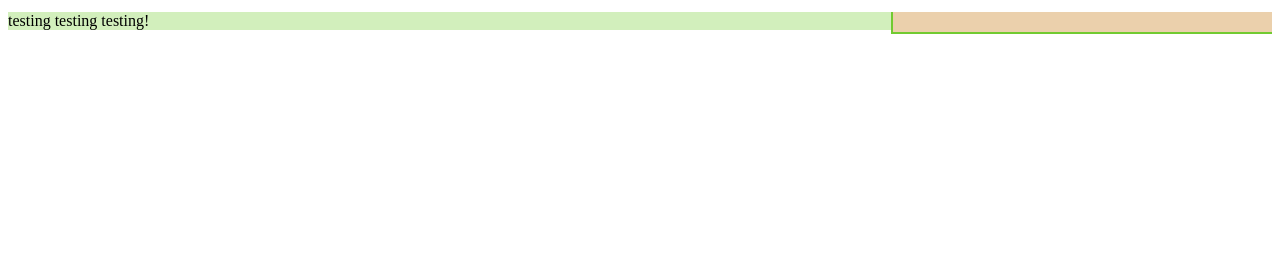
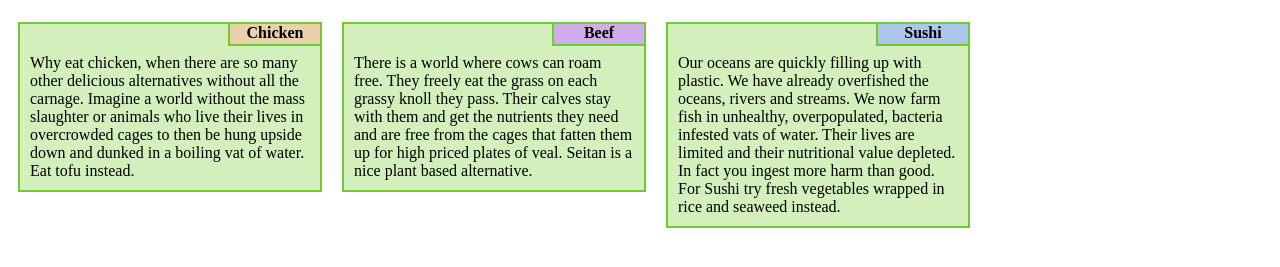
Before and after one commit to JMarinLott/module2--menu, a plain HTML site: page index.html in a window 1280 px wide. Shown: the part 65-332 px from the top of the page. Drawn offline with Linux system fonts and the light colour scheme; files whose address does not match are found by name.

Commit message:
this will work... I believe in it

```diff
--- a/index.html
+++ b/index.html
@@ -4,8 +4,27 @@
 <meta charset="utf-8">
 <meta name="viewport" content="width=device-width, initial-scale=1">
 <title>Module 2 Menu Solution</title>
+<link rel="stylesheet" href="C:\Users\marin\module2--menu\styles.css">
 <link rel="stylesheet" href="styles.css">
+</head>
 
-<h1>Our Menu</h1>
 
-<div><p1 id="chicken"> </p1> testing testing testing!</div>
+
+<body>
+	<h1>Our Menu</h1>
+<div class="col-lg-4 col-md-6 col-sm-12">
+	<p1 id="chicken"> Chicken
+	</p1>
+     Why eat chicken, when there are so many other delicious alternatives without all the carnage. Imagine a world without the mass slaughter or animals who live their lives in overcrowded cages to then be hung upside down and dunked in a boiling vat of water. Eat tofu instead.
+ </div>
+<div class="col-lg-4 col-md-6 col-sm-12">
+	<p2 id="beef"> Beef
+	 </p2> There is a world where cows can roam free. They freely eat the grass on each grassy knoll they pass. Their calves stay with them and get the nutrients they need and are free from the cages that fatten them up for high priced plates of veal. Seitan is a nice plant based alternative.
+	  </div>
+
+<div class="col-lg-4 col-md-12 col-sm-12">
+	<p3 id="sushi">Sushi
+	</p3>
+	  Our oceans are quickly filling up with plastic. We have already overfished the oceans, rivers and streams. We now farm fish in unhealthy, overpopulated, bacteria infested vats of water. Their lives are limited and their nutritional value depleted. In fact you ingest more harm than good. For Sushi try fresh vegetables wrapped in rice and seaweed instead. </div>
+</body>
+</html>
--- a/styles.css
+++ b/styles.css
@@ -7,6 +7,7 @@ margin: 10px;
 
 * {
   box-sizing: border-box;
+  padding: 10px;
 
 
 
@@ -88,7 +89,7 @@ div  {
     border: 2px solid #72ca31;
     padding: 30px 10px 10px 10px;
     margin: 10px;
-    height: 85px;
+    height: 30%;
     max-width: 280px;
 
 
@@ -138,7 +139,7 @@ div  {
     border: 2px solid #72ca31;
     padding: 30px 10px 10px 10px;
     margin: 10px;
-    height:72px;
+    height:30%;
 
 
   }
```
